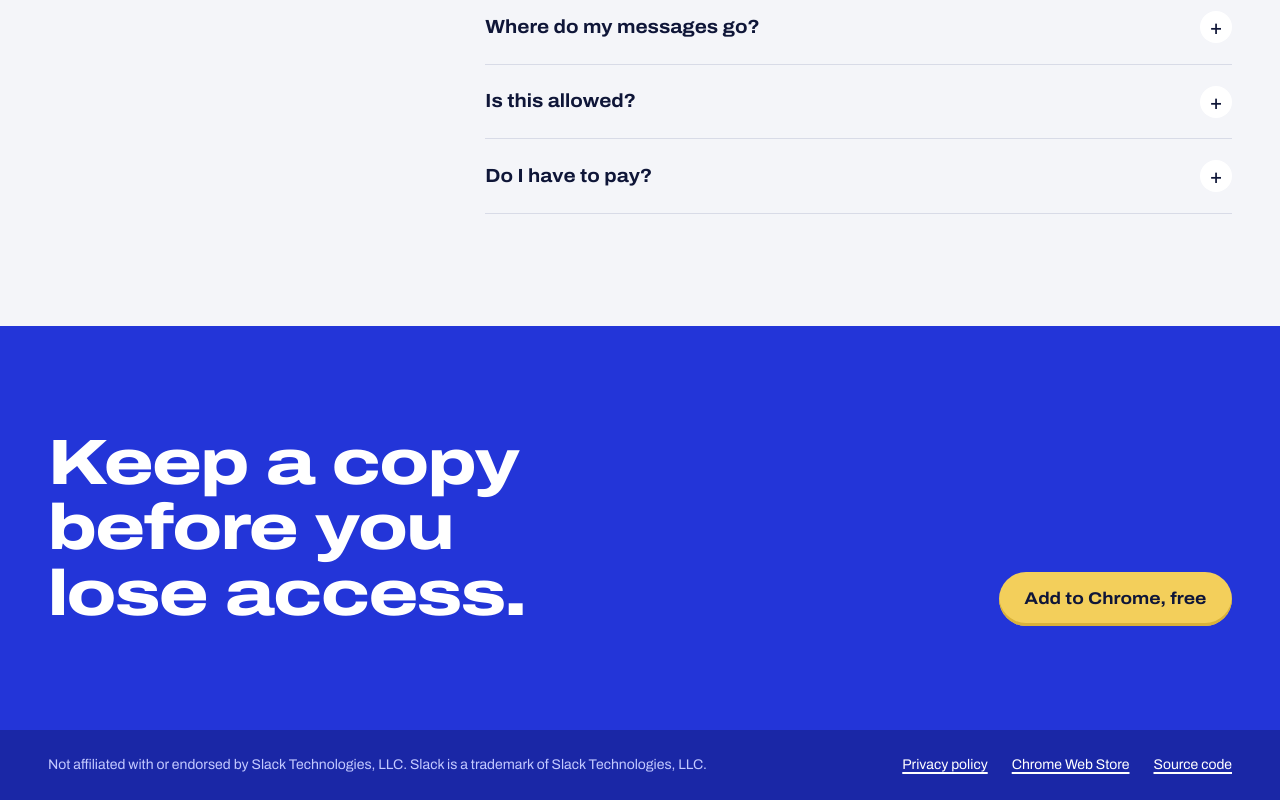
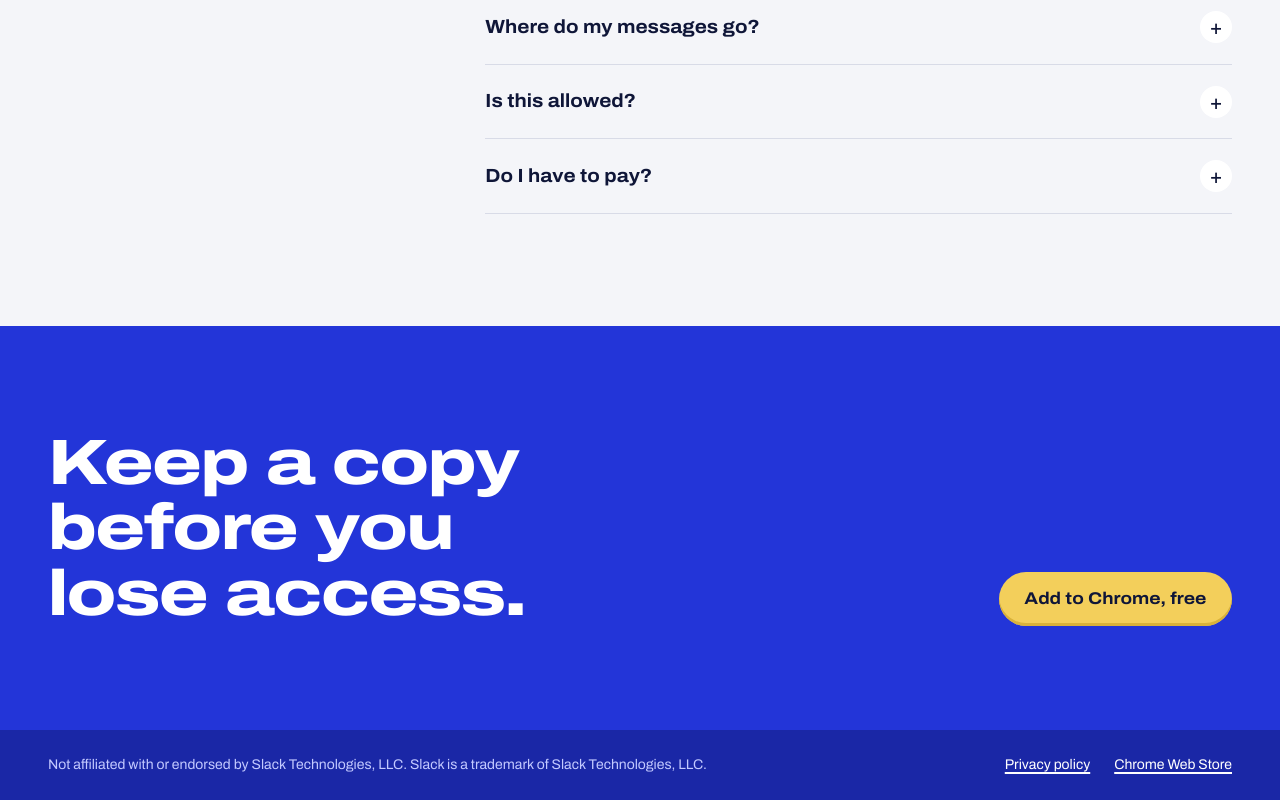
Before and after one commit to Munsterberg/slack-export-site, a plain HTML site: page index.html in a window 1280 px wide. Shown: the part 5851-6651 px from the top of the page. Drawn offline with Linux system fonts and the light colour scheme.

Commit message:
docs: drop the source code link from the home page

```diff
--- a/index.html
+++ b/index.html
@@ -491,7 +491,6 @@ Approved. Shipping it 🎉
       <nav aria-label="Footer">
         <a href="privacy">Privacy policy</a>
         <a href="https://chromewebstore.google.com/detail/channel-export-export-sla/dddkefnkidamdnikccdjfgmoeegpmkih" data-cws-link>Chrome Web Store</a>
-        <a href="https://github.com/Munsterberg/channelexport">Source code</a>
       </nav>
     </div>
   </footer>
```
